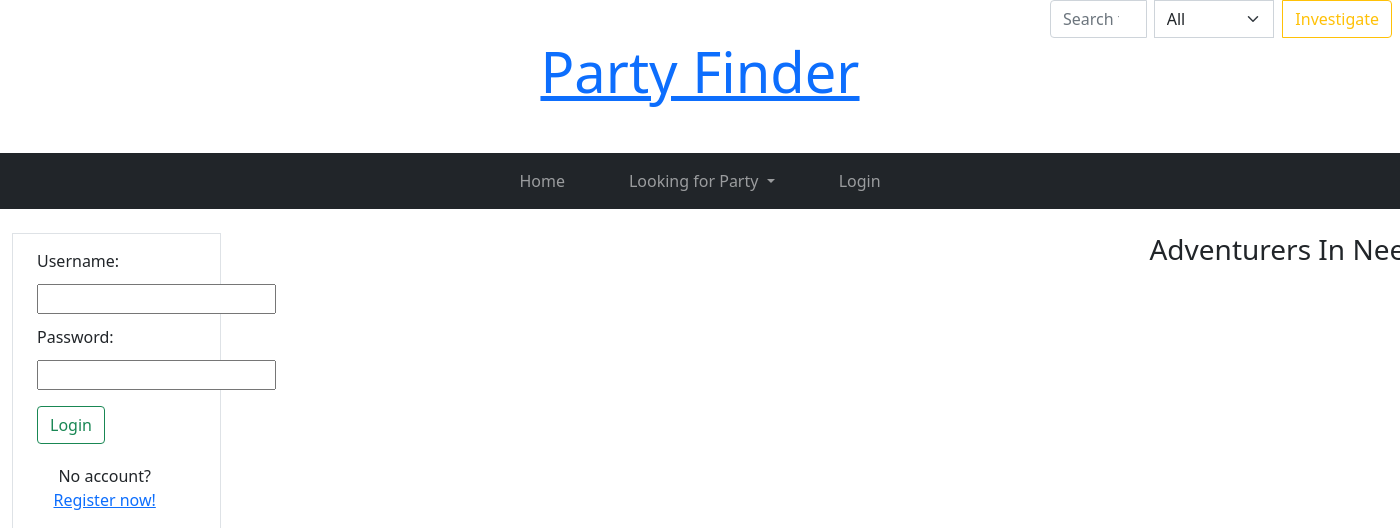
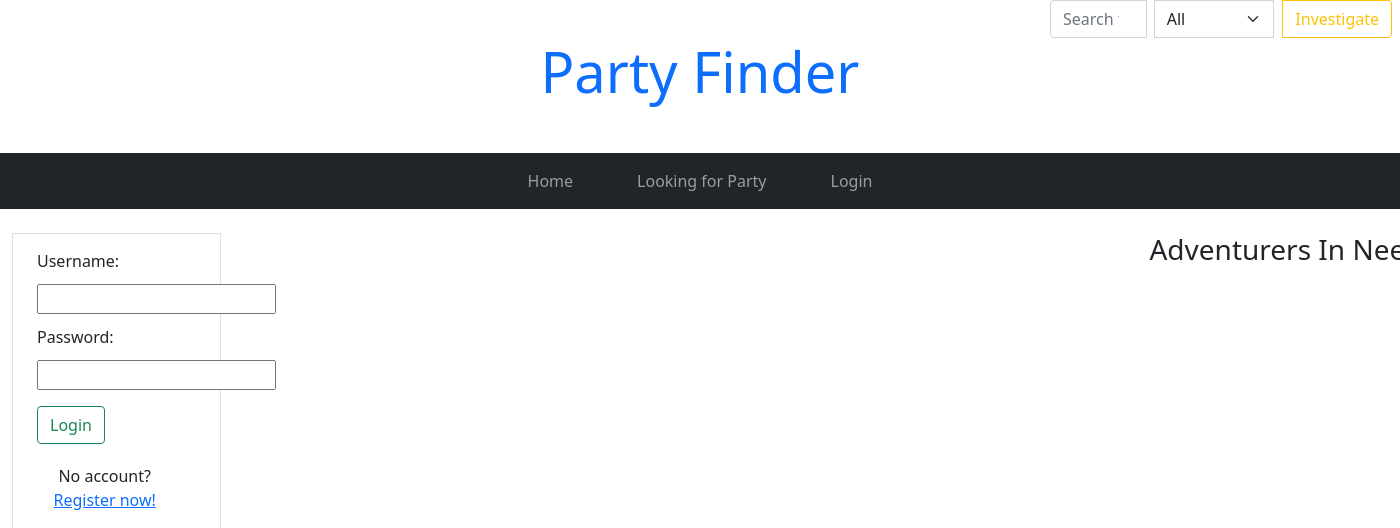
Before and after one commit to zurovirus/Web-2-Project, a PHP site: page /index.php in a window 1400 px wide; the page is wider, and only the part inside the window is pictured. Shown: the top 528 px of that part. Run offline with PHP 8.4, Linux system fonts and the light colour scheme; data that the repository does not hold is empty.

Commit message:
Added some styling

```diff
--- a/header.php
+++ b/header.php
@@ -25,23 +25,23 @@
 </form>
 </div>
 <div class="jumbotron">
-    <h1 class="display-4 mb-5"><a href="index.php">Party Finder</a></h1>
+    <h1 class="display-4 mb-5"><a href="index.php" class="text-decoration-none">Party Finder</a></h1>
 </div>
-<nav id="nav" class="navbar navbar-expand-lg navbar-dark bg-dark">
+<nav id="nav" class="navbar navbar-expand navbar-dark bg-dark">
     <ul class="navbar-nav">
         <li class="nav-item active mx-4"><a class="nav-link" href="index.php">Home</a></li>
         <li class="nav-item dropdown mx-4">
-        <a class="nav-link dropdown-toggle" href="lfp.php" id="navbarDropdown" role="button" data-toggle="dropdown" aria-haspopup="true" aria-expanded="false">
+        <a class="nav-link dropdown" href="lfp.php" id="navbarDropdown" role="button" data-toggle="dropdown" aria-haspopup="true" aria-expanded="false">
             Looking for Party
         </a>
-        <div class="dropdown-menu" aria-labelledby="navbarDropdown">
+        <div class="dropdown-menu dropdown-menu-dark text-center" aria-labelledby="navbarDropdown">
             <?php while ($lfpCategory = $lfpStatement->fetch()) : ?>
                 <a class="dropdown-item" href="lfp.php?categoryId=<?= $lfpCategory['categoryId'] ?>"><?= $lfpCategory['categoryName'] ?></a>
             <?php endwhile ?>
         </div>
         </li>
         <?php if (isset($_SESSION['user'])) : ?>
-            <li class="nav-item"><a class="nav-link" href="members.php">Users</a></li>
+            <li class="nav-item mx-4"><a class="nav-link" href="members.php">Users</a></li>
             <?php if ($_SESSION['authorization'] >= 3) : ?>
                 <li class="nav-item mx-4"><a class="nav-link" href="category.php">Category</a></li>
             <?php endif ?>
--- a/post.php
+++ b/post.php
@@ -100,7 +100,7 @@
 <body>
 <?php include('header.php') ?>
 <?php include('login.php') ?>
-        <div class="col">
+        <div class="col ">
             <?php if (!empty($_POST) && isset($_POST['table'])) : ?>
                 <input type="hidden" name="edit" value="<?= $_POST['table'] ?>">
             <?php endif ?>
```
